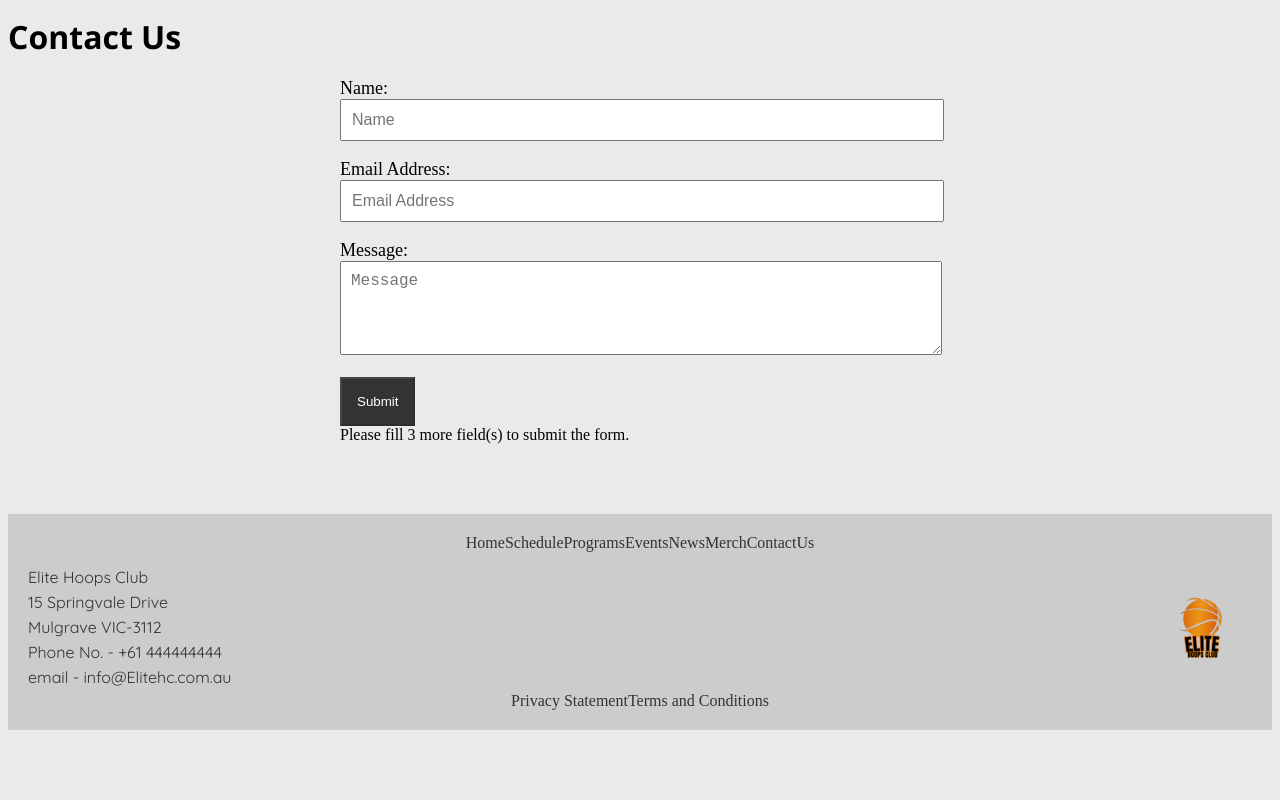
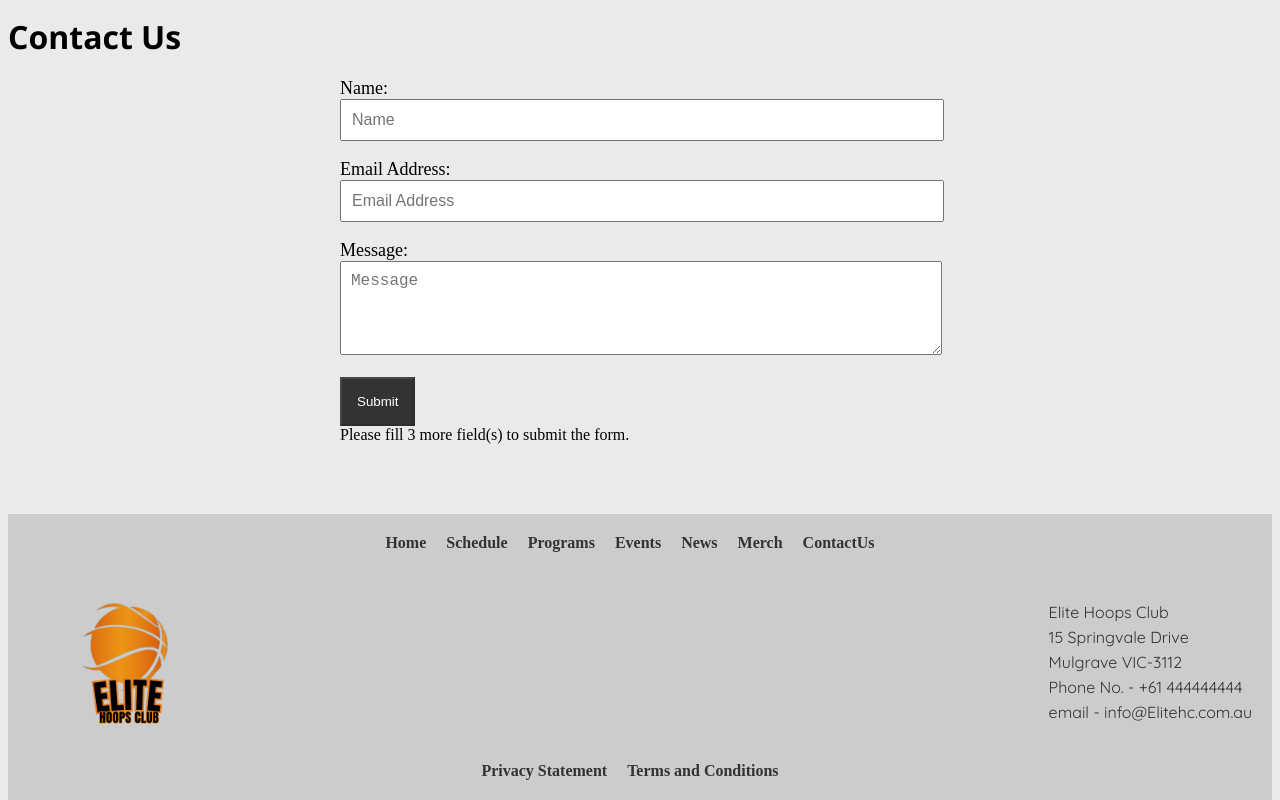
Before and after one commit to MakMongia/EliteFinal, a React (Create React App) app in the folder my-app/: page / in a window 1280 px wide. Shown: the part 4219-5019 px from the top of the page. Before the commit the page ends 4949 px from the top, so only its background shows below. Built offline with nearby package versions, Linux system fonts and the light colour scheme.

Commit message:
Footer Done
Footer done

```diff
--- a/my-app/src/Component/Footer/Footer.css
+++ b/my-app/src/Component/Footer/Footer.css
@@ -1,42 +1,61 @@
 /* Footer.css */
 
+/* Styles for the footer container */
 .footer {
   background-color: #ccc;
   padding: 20px;
   color: #333;
 }
 
+/* Styles for the container holding the links */
 .links-container {
   display: flex;
-  justify-content: center;
+  justify-content: center; /* Align links horizontally */
 }
 
+/* Styles for each row of links */
 .links-row {
   display: flex;
-  justify-content: space-between;
-  margin-bottom: 10px;
+  justify-content: space-between; /* Spread links evenly across the row */
+  margin-bottom: 10px; /* Add space between rows */
 }
 
+/* Styles for the contact information */
 .contact-info p {
-  margin: 5px 0;
+  margin: 5px 0; /* Add space around each contact info item */
 }
 
+/* Styles for the footer content section */
 .footer-content {
   display: flex;
-  justify-content: space-between;
-  align-items: center;
+  justify-content: space-between; /* Spread content evenly */
+  align-items: center; /* Center items vertically */
 }
 
+/* Styles for the footer logo */
 .footer-logo {
-  width: 100px; /* Adjust the width as needed */
+  width: 200px; /* Adjust the width as needed */
 }
 
+/* Styles for the policies section */
 .policies {
-  text-align: center;
+  text-align: center; /* Center-align policy links */
 }
 
-.policies a {
-  margin-right: 20px;
+/* Styles for all footer links */
+.footer-link, .policies span {
+  font-weight: bold; /* Make the links bold */
+  text-decoration: none; /* Remove default underline */
+  cursor: pointer; /* Change cursor to pointer on hover */
+  margin-right: 20px; /* Add space between links */
+}
+
+/* Hover styles for footer links and policy links */
+.footer-link:hover, .policies span:hover {
+  text-decoration: underline; /* Underline the links on hover */
+}
+
+/* Set link color for policy links */
+.policies span {
   color: #333;
-  text-decoration: none;
 }
--- a/my-app/src/Component/Footer/Footer.js
+++ b/my-app/src/Component/Footer/Footer.js
@@ -21,6 +21,7 @@ function Footer() {
         </div>
       </div>
       <div className="footer-content">
+        <img src={logo} alt="Logo" className="footer-logo" />
         <div className="contact-info">
           <p>Elite Hoops Club</p>
           <p>15 Springvale Drive</p>
@@ -28,12 +29,12 @@ function Footer() {
           <p>Phone No. - +61 444444444</p>
           <p>email - info@Elitehc.com.au</p>
         </div>
-        <img src={logo} alt="Logo" className="footer-logo" />
       </div>
       <div className="policies">
-        <span className="footer-link" onClick={() => window.location.href = "privacy-statement-url"}>Privacy Statement</span>
-        <span className="footer-link" onClick={() => window.location.href = "terms-and-conditions-url"}>Terms and Conditions</span>
+       <span className="footer-link">Privacy Statement</span>
+       <span className="footer-link">Terms and Conditions</span>
       </div>
+
     </footer>
   );
 }
```
Also changed, not shown: 1 other file (tests, documents, lock files or other folders).
